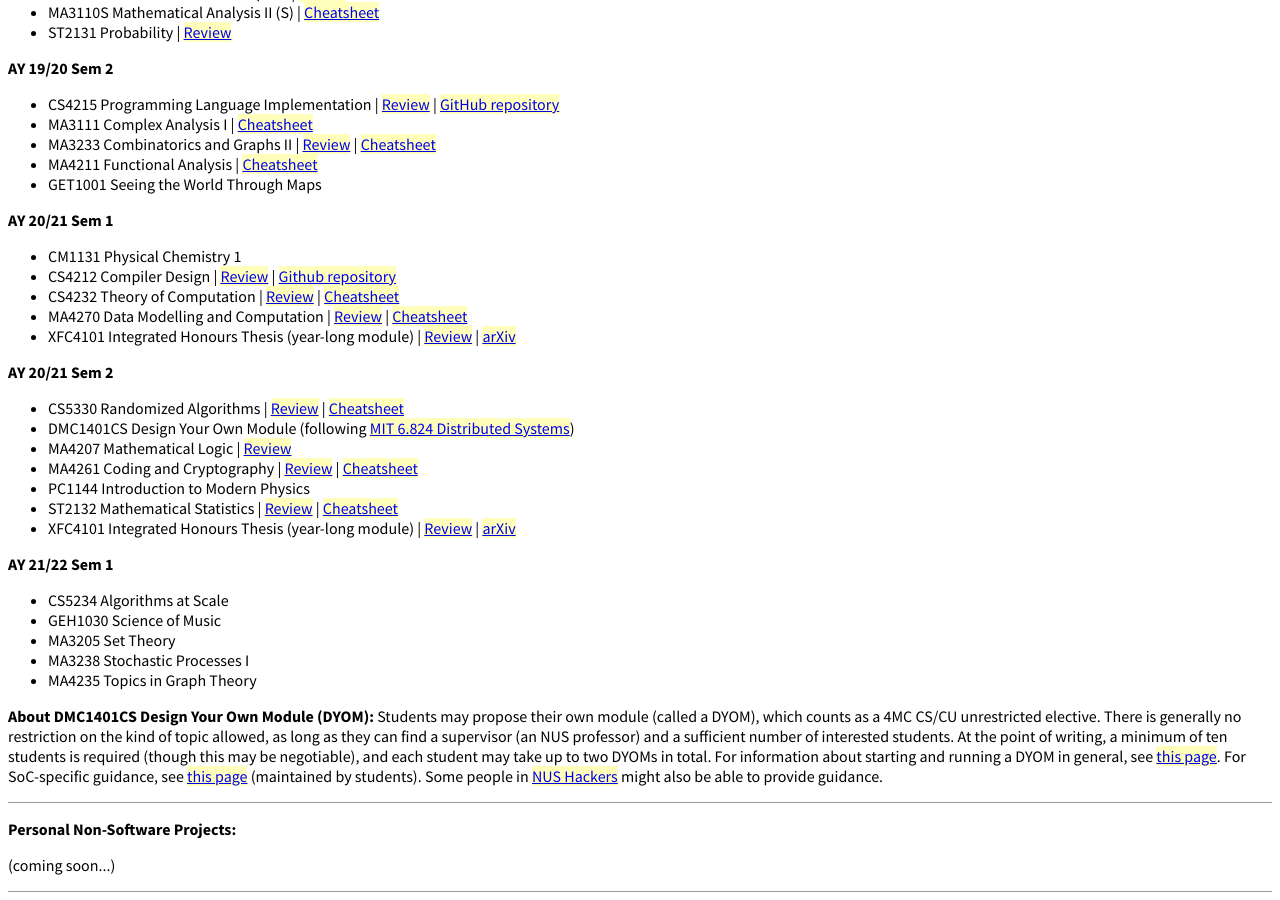
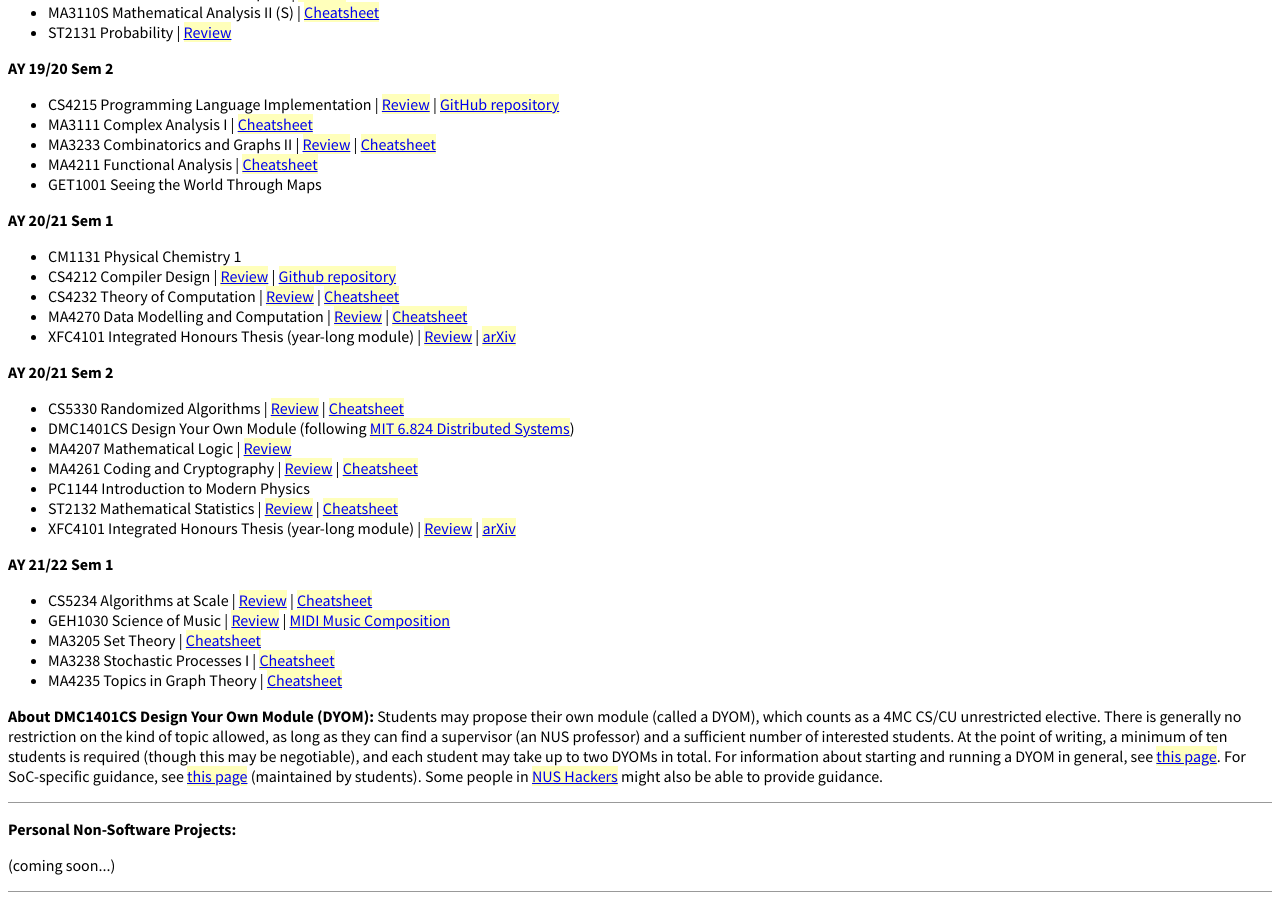
Before and after one commit to btzy/homepage, a Jekyll site: the page built from index.html, in a window 1280 px wide and 900 px high, scrolled down 5544 px. Built offline with Jekyll 4.4.1, drawn with Linux system fonts in a browser that asks for light colours; comment, search, counter and statistics services are not loaded.

Commit message:
Add reviews and cheatsheets for AY 21/22 Sem 1

```diff
--- a/index.html
+++ b/index.html
@@ -415,11 +415,11 @@ scripts:
 
 <p class="modulegroup">AY 21/22 Sem 1</p>
 <ul>
-<li>CS5234 Algorithms at Scale</li>
-<li>GEH1030 Science of Music</li>
-<li>MA3205 Set Theory</li>
-<li>MA3238 Stochastic Processes I</li>
-<li>MA4235 Topics in Graph Theory</li>
+<li>CS5234 Algorithms at Scale | <a href="nus/CS5234.html">Review</a> | <a href="nus/CS5234 Reference.pdf">Cheatsheet</a></li>
+<li>GEH1030 Science of Music | <a href="nus/GEH1030.html">Review</a> | <a href="nus/GEH1030 Composition.mid">MIDI Music Composition</a></li>
+<li>MA3205 Set Theory | <a href="nus/MA3205 Reference.pdf">Cheatsheet</a></li>
+<li>MA3238 Stochastic Processes I | <a href="nus/MA3238 Reference.pdf">Cheatsheet</a></li>
+<li>MA4235 Topics in Graph Theory | <a href="nus/MA4235 Reference.pdf">Cheatsheet</a></li>
 </ul>
 
 <p><span class="keyname">About DMC1401CS Design Your Own Module (DYOM):</span>  Students may propose their own module (called a DYOM), which counts as a 4MC CS/CU unrestricted elective.  There is generally no restriction on the kind of topic allowed, as long as they can find a supervisor (an NUS professor) and a sufficient number of interested students.  At the point of writing, a minimum of ten students is required (though this may be negotiable), and each student may take up to two DYOMs in total.  For information about starting and running a DYOM in general, see <a href="https://www.nus.edu.sg/registrar/academic-information-policies/undergraduate-students/design-your-own-module">this page</a>.  For SoC-specific guidance, see <a href="https://github.com/nusdistsys/NUS_DYOM">this page</a> (maintained by students).  Some people in <a href="https://www.nushackers.org/">NUS Hackers</a> might also be able to provide guidance.</p>
```
Also changed, not shown: nus/CS4232.md (+1 -1 lines), nus/CS5234.md (added, +23 -0 lines), nus/GEH1030.md (added, +21 -0 lines), 5 other files.
